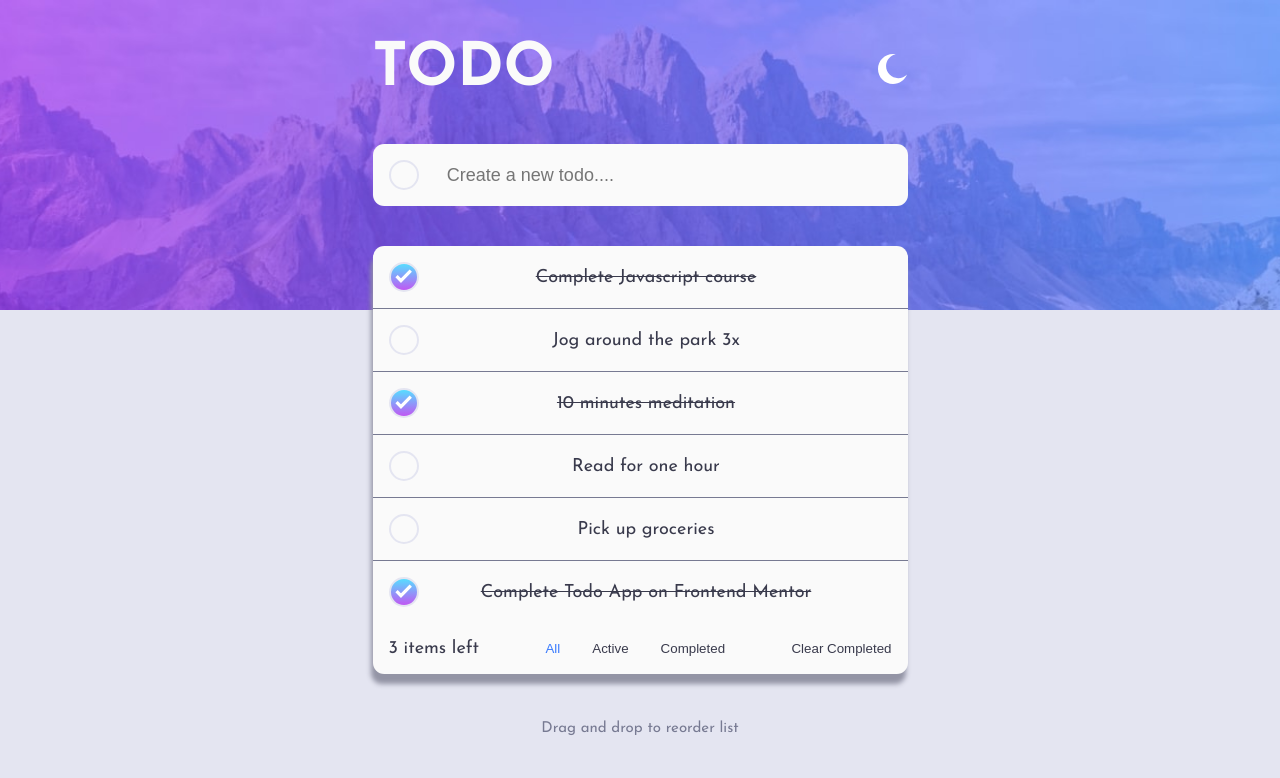
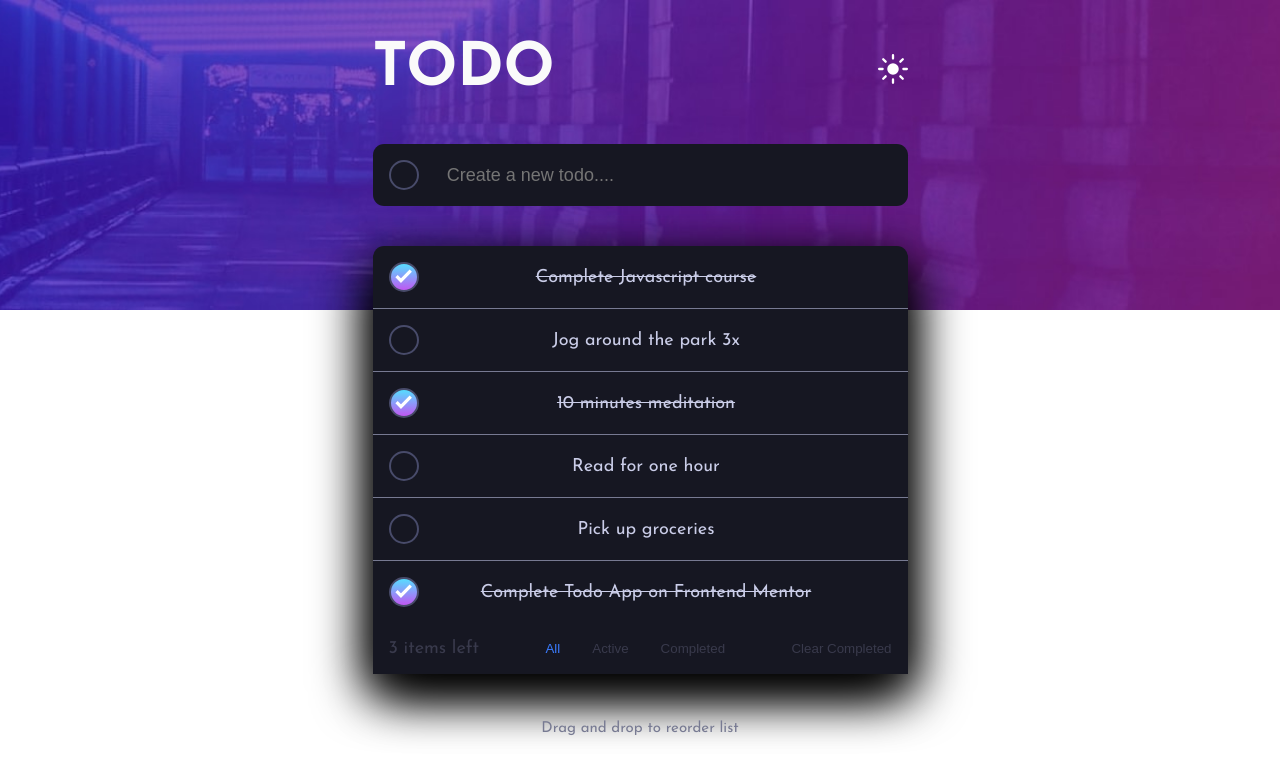
Before and after one commit to liezsm/todo-app-frontendmentor, a React (Create React App) app: page / in a window 1280 px wide. Shown: the top 778 px of the page. Built offline with nearby package versions, Linux system fonts and the light colour scheme.

Commit message:
Added the prefers-color-scheme

```diff
--- a/src/App.js
+++ b/src/App.js
@@ -5,7 +5,11 @@ import { useState } from "react";
 import Main from "./components/Main";
 
 function App() {
-  const [isDark, setIsDark] = useState(false);
+  //todo user's device default color preference
+  const darkModeMediaQuery = window.matchMedia("(prefers-color-scheme: dark)");
+  // console.log(darkModeMediaQuery);
+  const [isDark, setIsDark] = useState(darkModeMediaQuery);
+  const [preferDark, setPreferDark] = useState(false);
   const [todos, setTodos] = useState([
     { id: 1, text: "Complete Javascript course", isCompleted: true },
     { id: 2, text: "Jog around the park 3x", isCompleted: false },
@@ -14,16 +18,21 @@ function App() {
     { id: 5, text: "Pick up groceries", isCompleted: false },
     { id: 6, text: "Complete Todo App on Frontend Mentor", isCompleted: true },
   ]);
+
   const handleTheme = () => {
     setIsDark(!isDark);
   };
 
-  // todo to add the class for theme preference
+  // todo to add the class for theme preference using toggle and prefers-color-scheme
   let themeSwitch = isDark ? "App dark-theme" : "App light-theme";
   isDark
     ? (document.body.className = "dark-theme")
     : (document.body.className = "light-theme");
 
+  // if (lightModeMediaQuery.matches) {
+  //   document.body.className = "light-theme";
+  //   themeSwitch = "App light-theme";
+  // }
   // todo toggle todo check/uncheck
   const handleChange = (id) => {
     // console.log(id);
@@ -125,6 +134,7 @@ function App() {
     updateTodo(items);
     setTodos(items);
   };
+
   return (
     <div className={themeSwitch}>
       <Header
```
Also changed, not shown: src/dist/sass/style.scss.
